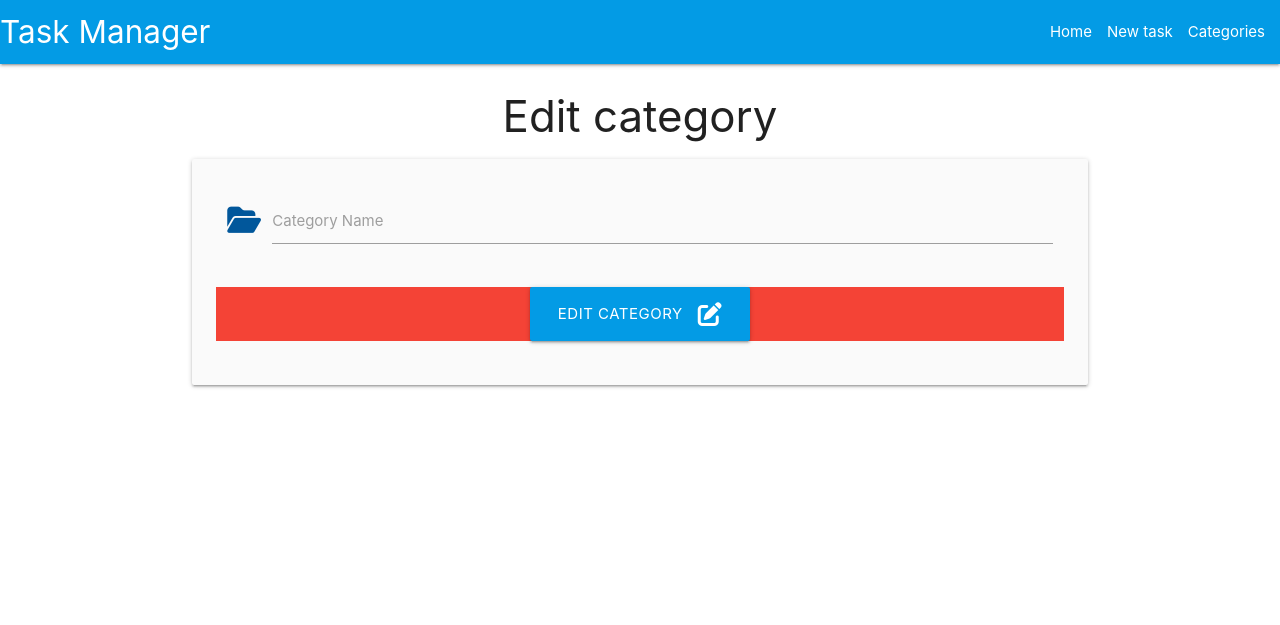
After one commit to jannis-kiriasis/task-manager, a Flask app: template taskmanager/templates/edit_category.html in a window 1280 px wide. The commit adds this page. Shown: the top 625 px of the page. Run offline with Flask 2, Linux system fonts and the light colour scheme; the template is opened without the code that fills it, so the values that code supplies are empty.

Commit message:
Add update category button logic

```diff
--- a/taskmanager/templates/categories.html
+++ b/taskmanager/templates/categories.html
@@ -21,7 +21,7 @@
           <span class="card-title">{{ category.category_name }}</span>
         </div>
         <div class="card-action">
-          <a href="#" class="btn green accent-4">Edit</a>
+          <a href="{{ url_for('edit_category', category_id=category.id) }}" class="btn green accent-4">Edit</a>
           <a href="#" class="btn red accent-4">Delete</a>
         </div>
       </div>
--- /dev/null
+++ b/taskmanager/templates/edit_category.html
@@ -0,0 +1,31 @@
+{% extends "base.html" %}
+{% block content %}
+
+    <h3 class="light-blue-test text-darken-4 center-align">
+        Edit category
+    </h3>
+
+    <div class="row card-panel grey lighten-5">
+        <form class="col s12" method="POST" action="{{ url_for('edit_category', category_id=category.id) }}">
+            <!-- category_name -->
+            <div class="row">
+                <div class="input-field col s12">
+                    <i class="fas fa-folder-open prefix light-blue-text text-darken-4"></i>
+                    <input id="category_name" name="category_name" type="text" value="{{ category.category_name }}" class="validate" required minlength="3" maxlength="25" type="text">
+                    <label for="category_name">Category Name</label>
+                </div>
+            </div>
+            <!-- Submit button -->
+            <div class="row">
+                <div class="col s12 center-align red">
+                    <button type="submit" class="btn-large light-blue darken-1">
+                        Edit Category <i class="fas fa-edit right"></i>
+                    </button>
+                </div>
+
+            </div>
+        </form>
+    </div>
+
+
+{% endblock %}
```
Also changed, not shown: taskmanager/routes.py (+11 -0 lines).
